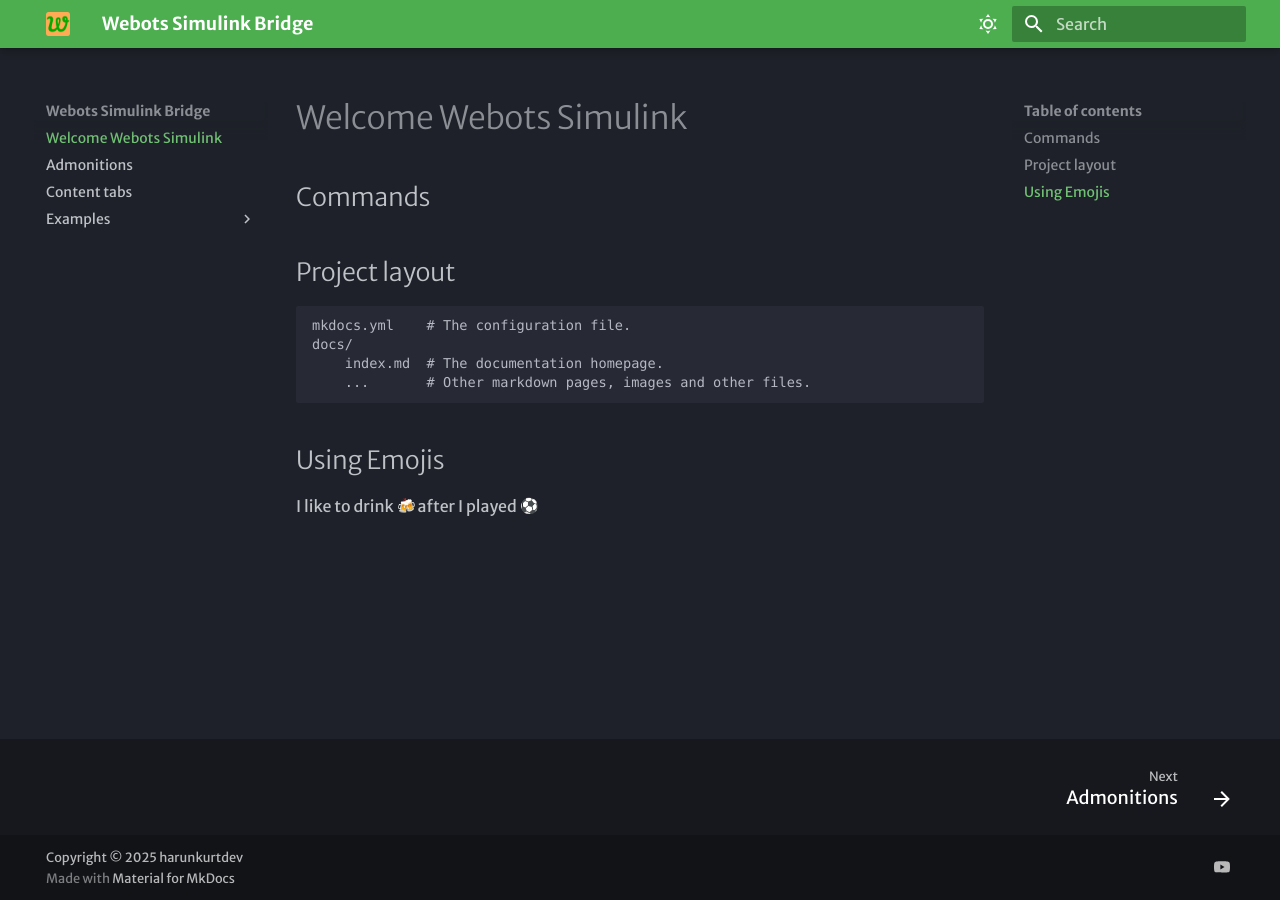
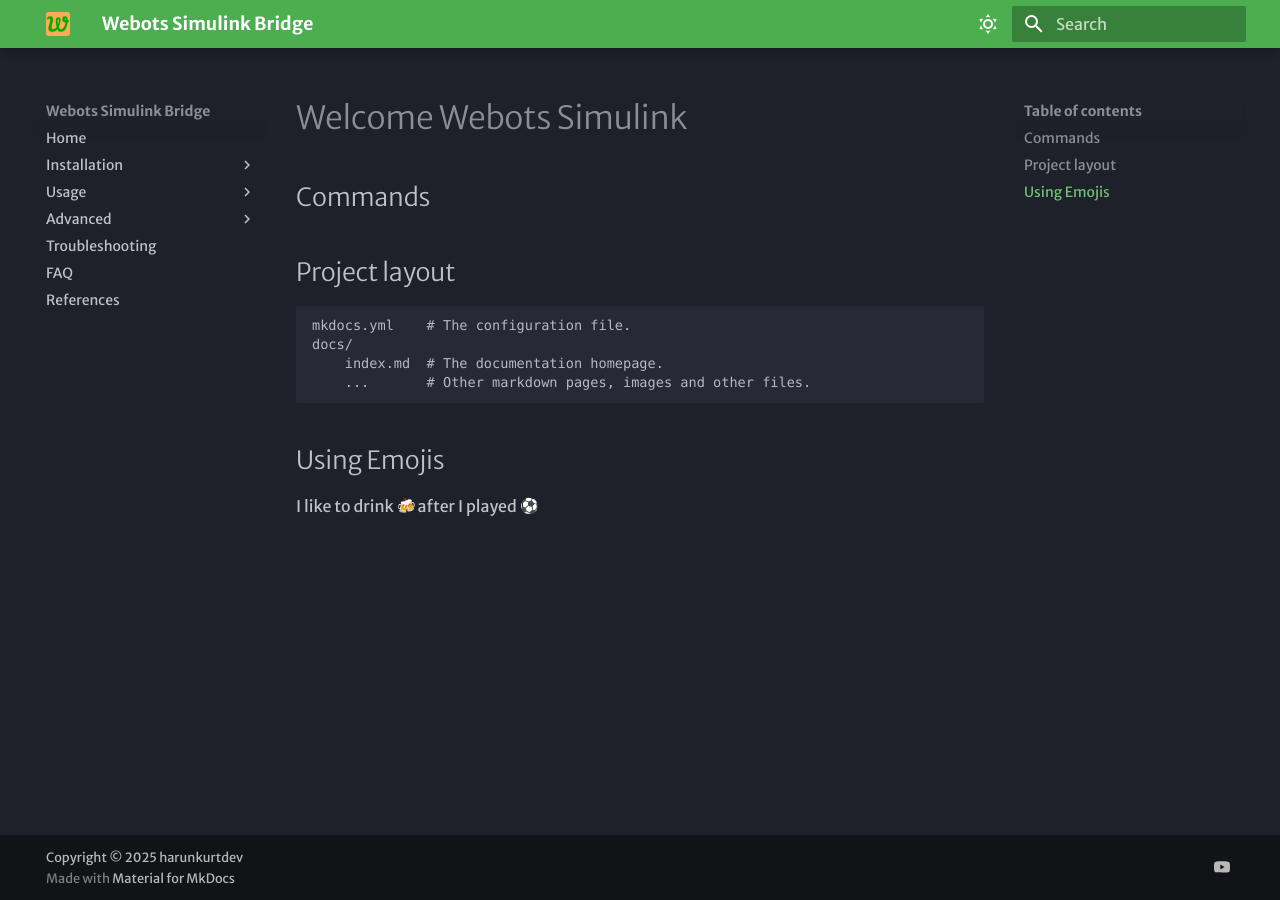
Before and after one commit to harunkurtdev/webots-simulink, an MkDocs documentation site: the page built from docs/index.md, in a window 1280 px wide. Built offline with MkDocs 1.6.1 and Material for MkDocs 9.7.7, drawn with Linux system fonts in a browser that asks for light colours; emoji names are drawn with the system emoji font; some web fonts are replaced; some of the changed lines change nothing that is shown.

Commit message:
all file updated

```diff
--- a/mkdocs.yml
+++ b/mkdocs.yml
@@ -1,8 +1,25 @@
 site_name: Webots Simulink Bridge
 site_url: https://harunkurtdev.github.io/webots-simulink
-site_description: A bridge between Webots and Simulink
+site_description: Documentation for bridging Webots and Simulink for robotics simulation.
 site_author: Harun KURT
 site_keywords: Webots, Simulink, Robotics, Simulation, Bridge
+
+nav:
+  - Home: ./docs/index.md
+  - Installation:
+      - Requirements: ./docs/installation/requirements.md
+      - Setup: installation/setup.md
+  - Usage:
+      - Connecting Webots and Simulink: usage/connecting.md
+      - Running Simulations: usage/running.md
+      - Data Exchange: usage/data_exchange.md
+  - Advanced:
+      - Customizing the Bridge: advanced/customization.md
+      - Debugging: advanced/debugging.md
+  - Troubleshooting: troubleshooting.md
+  - FAQ: faq.md
+  - References: references.md
+
 theme:
   name: material
   font:
```
Also changed, not shown: docs/advanced/customization.md (added), docs/advanced/debugging.md (added), docs/faq.md (added), docs/index.md (line endings or trailing spaces), docs/installation/requirements.md (added), docs/installation/setup.md (added), docs/references.md (added), docs/troubleshooting.md (added), docs/usage/connecting.md (added), docs/usage/running.md (added).
